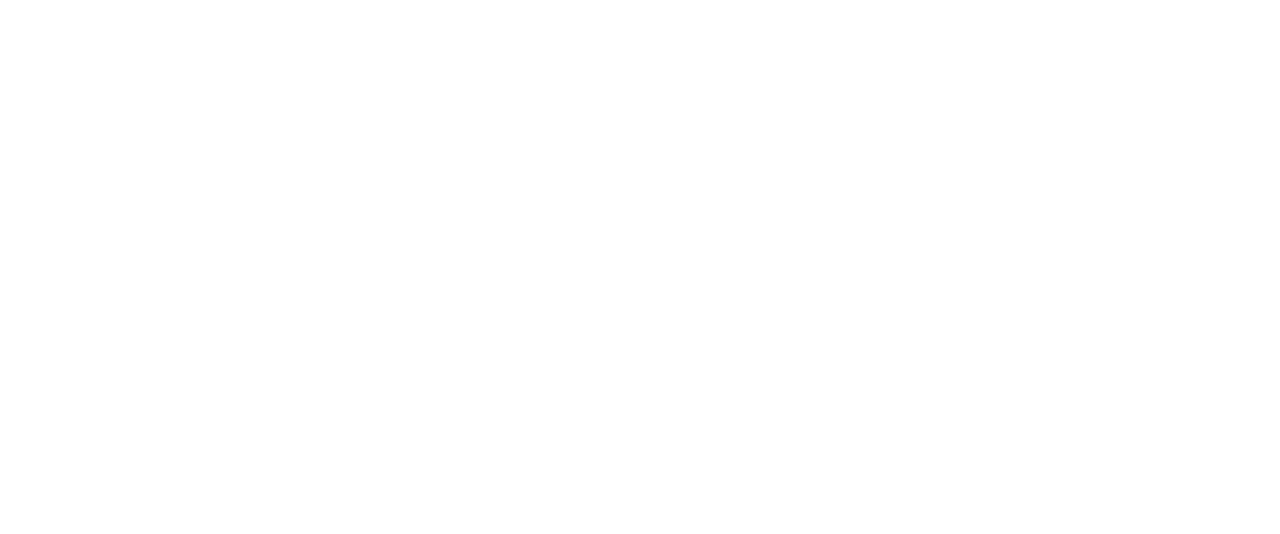
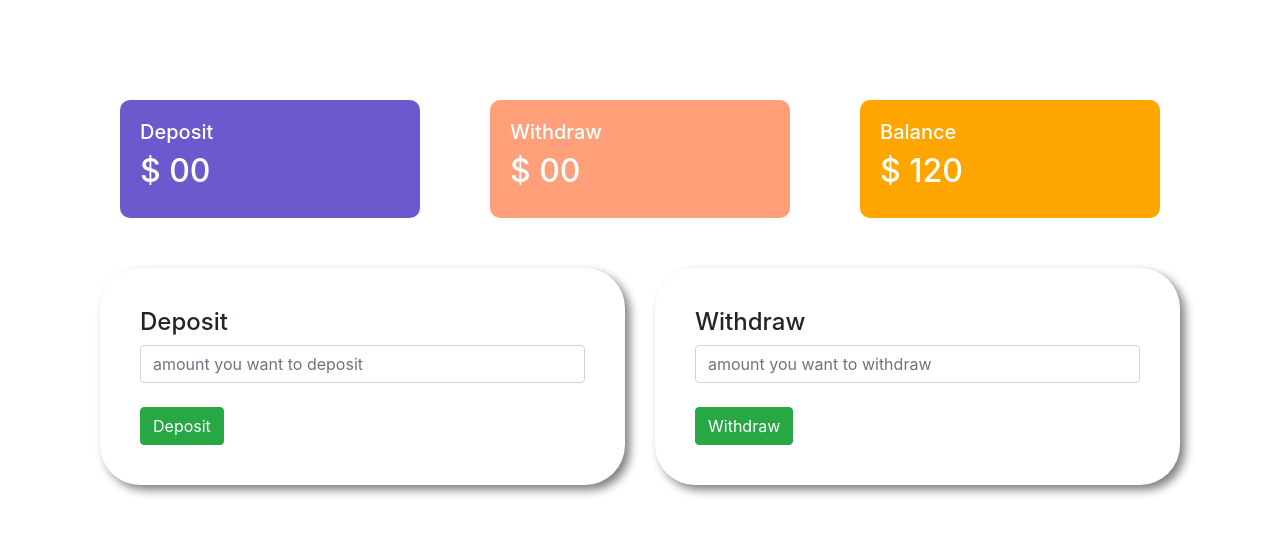
Before and after one commit to rifatabrarjowad/template_08, a plain HTML site: page index.html in a window 1280 px wide. Both pictures are taken after a click on the button "Enter". Drawn offline with nearby package versions, Linux system fonts and the light colour scheme.

Commit message:
adding file

```diff
--- a/css/style.css
+++ b/css/style.css
@@ -1,9 +1,33 @@
-body{
+body {
     padding: 100px;
 }
-.submit-area{
+
+.submit-area {
     margin-top: 50px;
     border-radius: 40px;
     padding: 40px;
-    box-shadow:5px 5px 10px gray;
+    box-shadow: 5px 5px 10px gray;
 }
+
+.bank {
+    display: none;
+}
+
+.deposit {
+    background: slateblue;
+}
+
+.withdraw {
+    background: lightsalmon
+}
+
+.balance {
+    background: orange
+}
+
+.comon {
+    margin: 0 20px;
+    color: white;
+    padding: 20px;
+    border-radius: 10px;
+}
--- a/index.html
+++ b/index.html
@@ -33,6 +33,52 @@
 
         </div>
     </div>
+    <div class="bank" id="bank">
+        <div class="row">
+            <div class="col-md-4 ">
+                <div class="deposit comon">
+                    <h5 class="" id="">Deposit</h5>
+                    <h2 id="" class="">$ <span id="cD" class="">00</span>
+                    </h2>
+                </div>
+
+            </div>
+            <div class="col-md-4 ">
+                <div class="withdraw comon">
+                    <h5 class="" id="">Withdraw</h5>
+                    <h2 id="" class="">$ <span id="cW" class="">00</span></h2>
+                </div>
+
+            </div>
+            <div class="col-md-4 ">
+                <div class="balance comon">
+                    <h5 class="" id="">Balance</h5>
+                    <h2 id="" class="">$ <span id="tB" class="">120</span></h2>
+                </div>
+
+            </div>
+        </div>
+        <div class="row">
+            <div class=" col-md-6">
+                <div class="submit-area">
+                    <h4 id="" class="">Deposit</h4>
+                    <input type="text" id="depositAmount" class="form-control"
+                        placeholder="amount you want to deposit"><br>
+                    <button class="btn btn-success" id="addDeposit">Deposit</button>
+                </div>
+
+            </div>
+            <div class=" col-md-6">
+                <div class="submit-area">
+                    <h4 id="" class="">Withdraw</h4>
+                    <input type="text" placeholder="amount you want to withdraw" id="withdrawAmount"
+                        class="form-control"> <br>
+                    <button class="btn btn-success" id="addWithdraw">Withdraw</button>
+                </div>
+
+            </div>
+        </div>
+    </div>
 
 
     <script src="./js/app.js"></script>
--- a/js/app.js
+++ b/js/app.js
@@ -1,6 +1,48 @@
+// login button event handler
+
 const loginBtn = document.getElementById('login');
 loginBtn.addEventListener('click', function () {
     const loginArea = document.getElementById("login-area");
+    loginArea.style.display = "none";
+    const loginAreaa = document.getElementById("bank");
+    loginAreaa.style.display = "block";
+})
+// Deposit button event handler
+const depositBtn = document.getElementById('addDeposit')
+depositBtn.addEventListener('click', function () {
+    const depositAmount = document.getElementById('depositAmount').value;
+    const depositNumber = parseFloat(depositAmount)
+    // console.log(depositNumber);
 
-    loginArea.style.display = "none";
+    const cD = document.getElementById('cD').innerText
+    const cDN = parseFloat(cD)
+    const tD = depositNumber + cDN
+
+    document.getElementById('cD').innerText = tD;
+
+
+    const tB = document.getElementById('tB').innerText
+    const tBN = parseFloat(tB)
+    const mA = depositNumber + tBN;
+
+    document.getElementById('tB').innerText = mA;
+
 })
+const withdrawBtn = document.getElementById('addWithdraw')
+withdrawBtn.addEventListener('click', function () {
+    const withdrawAmount = document.getElementById('withdrawAmount').value
+    const withdrawNumber = parseFloat(withdrawAmount)
+    console.log(withdrawNumber);
+    const cW = document.getElementById('cW').innerText
+    const cWN = parseFloat(cW)
+    const tW = withdrawNumber + cWN
+
+    document.getElementById('cW').innerText = tW;
+
+
+    const tB = document.getElementById('tB').innerText
+    const tBN = parseFloat(tB)
+    const mA = tBN - withdrawAmount;
+
+    document.getElementById('tB').innerText = mA;
+})
```
